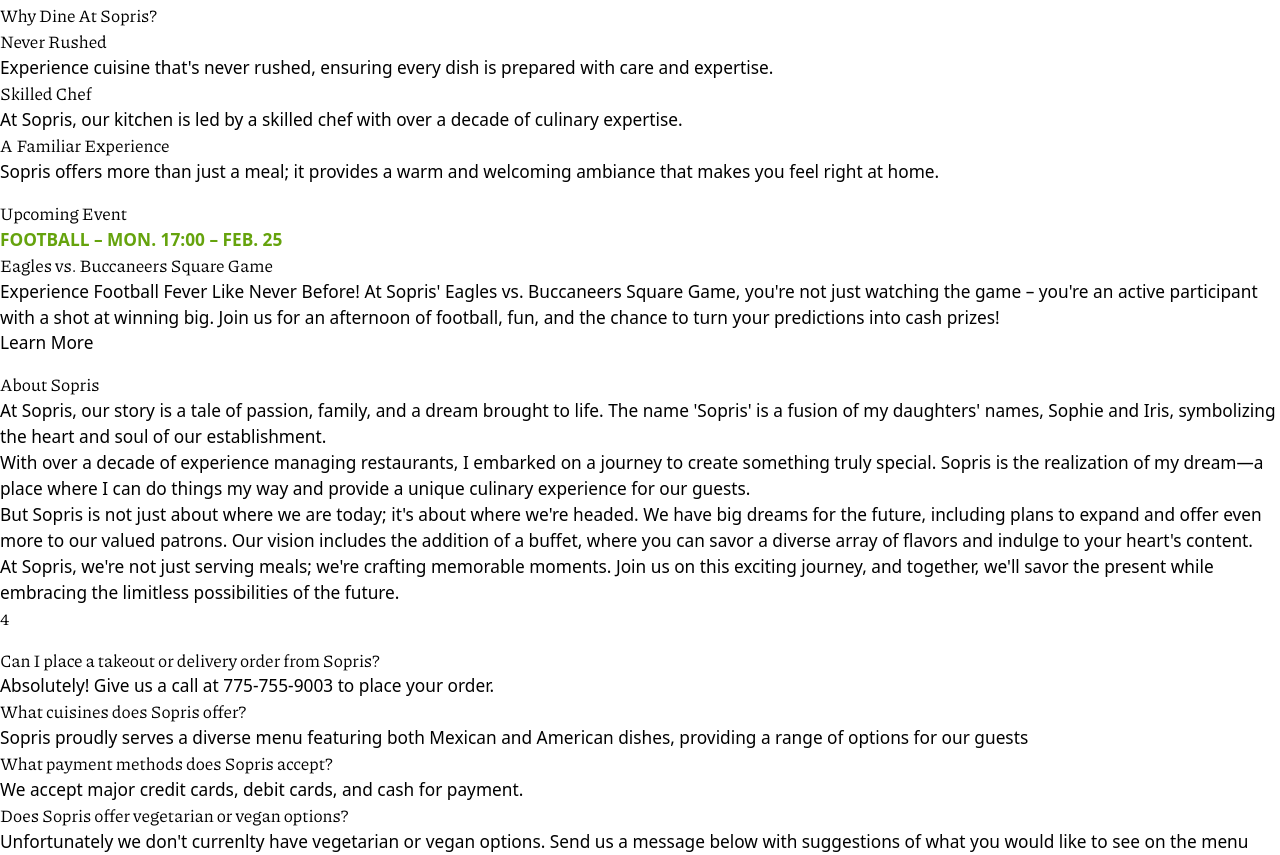
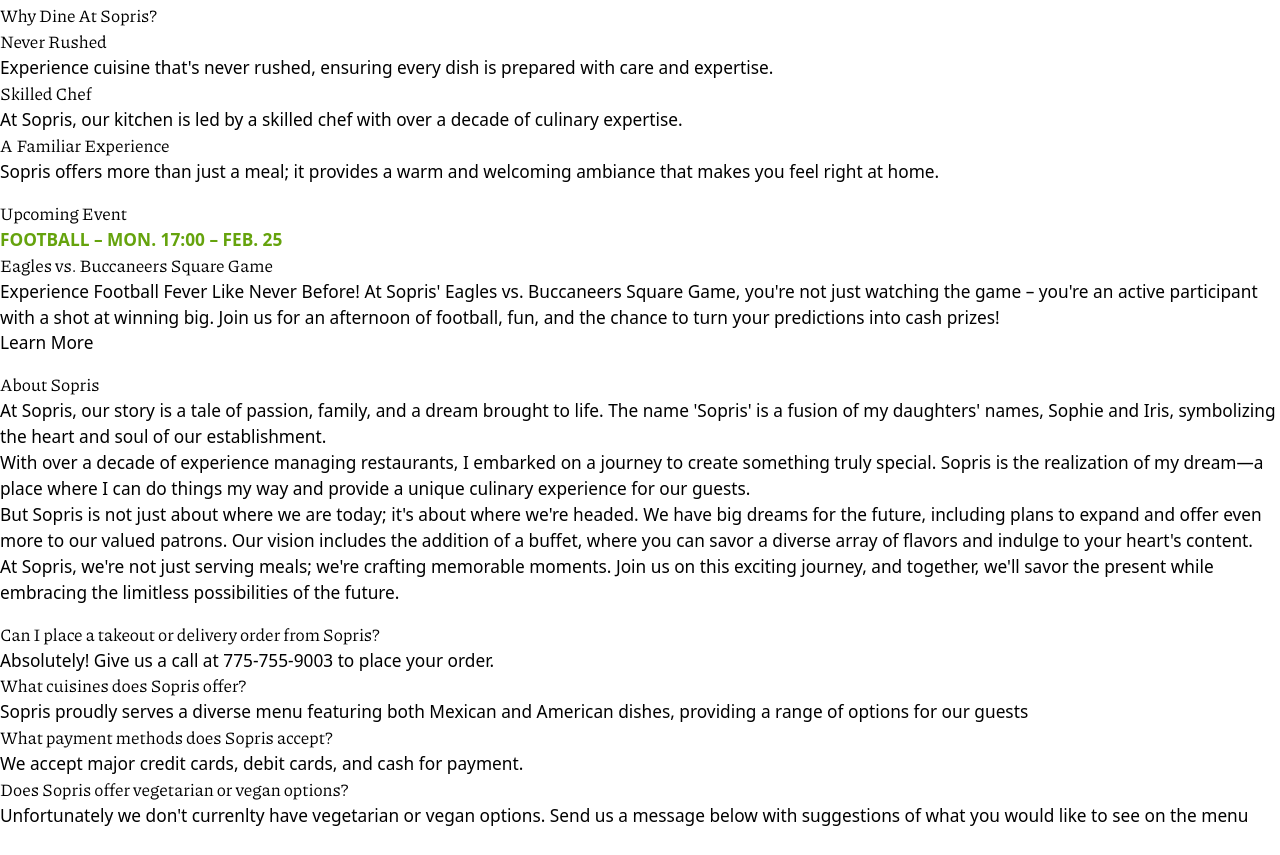
Before and after one commit to Virtuouz/sopris, an Eleventy site: page src/index.md in a window 1280 px wide. Shown: the part 1325-2180 px from the top of the page. After the commit the page ends 2154 px from the top, so only its background shows below. Built offline with nearby package versions, Linux system fonts and the light colour scheme; Eleventy itself is replaced by a stand-in of ours; files that its build step writes are made by us from their sources; a script that the page names is missing; what eleventy-plugin-toc would draw is missing.

Commit message:
remove h1 used for testing

```diff
--- a/src/_includes/layouts/home.html
+++ b/src/_includes/layouts/home.html
@@ -81,7 +81,6 @@
 <article>
   <h2>{{ about.headline }}</h2>
   <div>{{content | safe}}</div>
-  <h1>{{ helpers.getToday() }}</h1>
 </article>
 
 <article>
```
